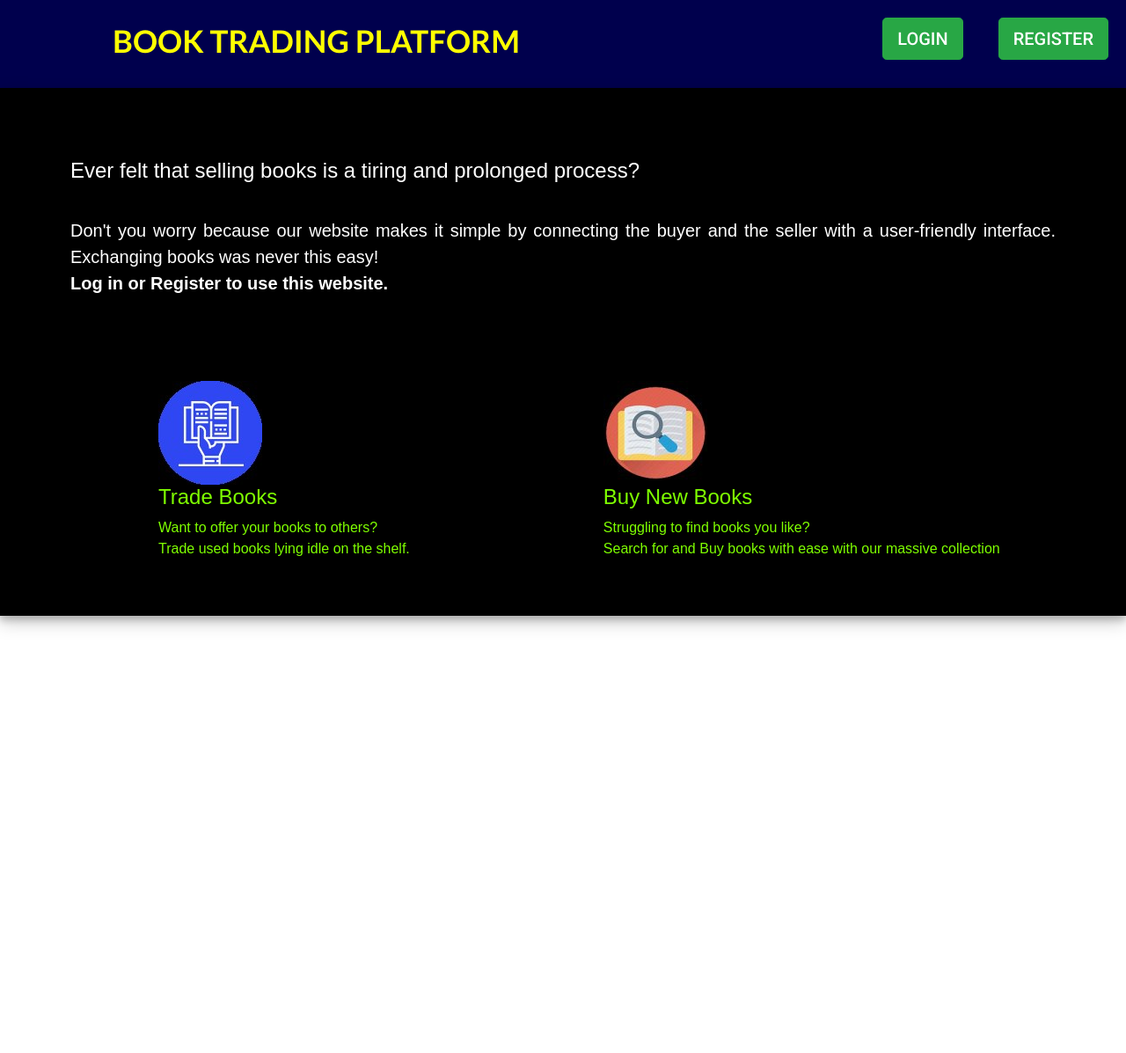
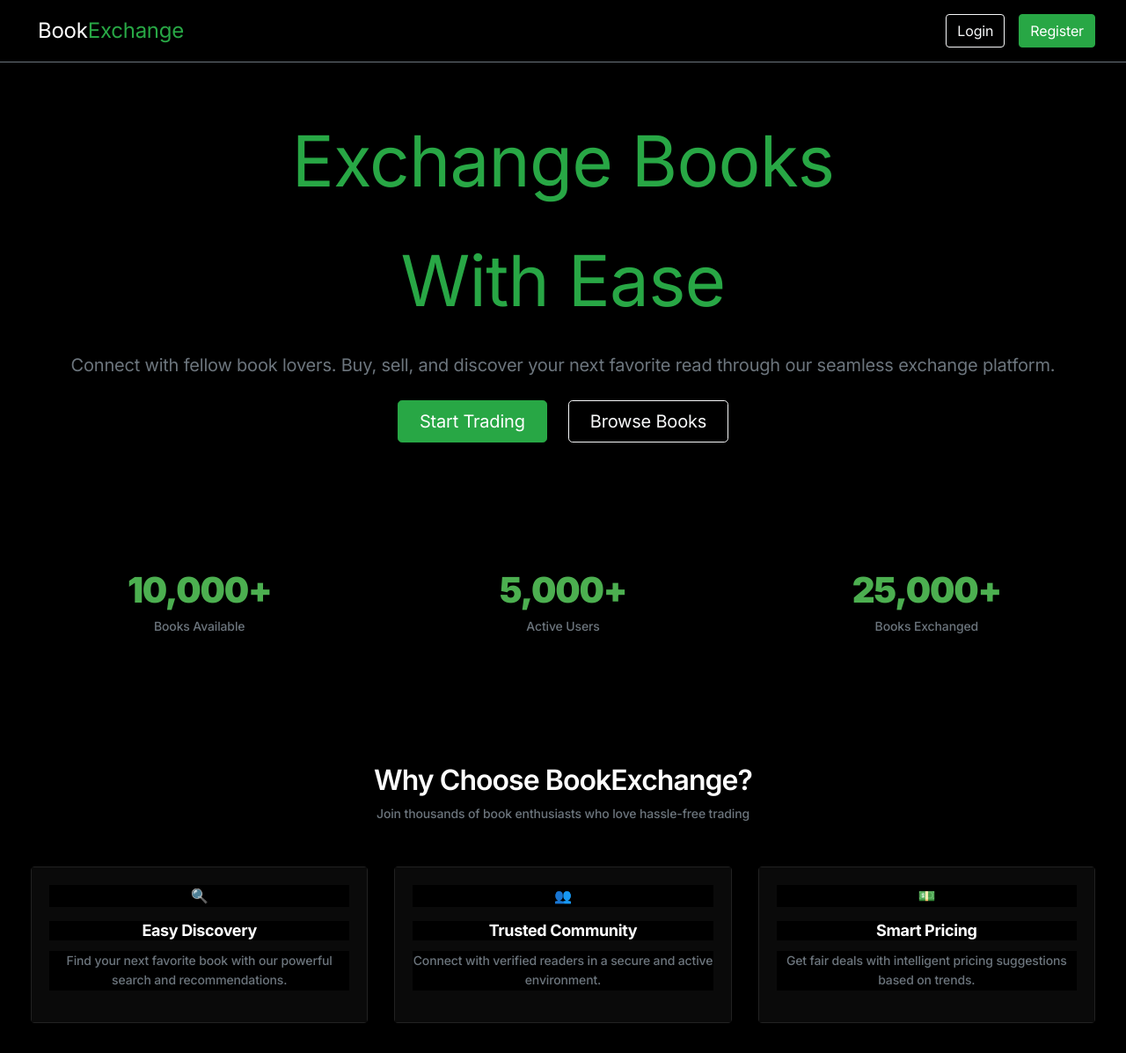
Before and after one commit to anirudh0806/BookFrontend, a React (Create React App) app: page / in a window 1280 px wide. Shown: the top 1197 px of the page at 88% size. Before the commit the page ends 800 px from the top, so only its background shows below. Built offline with nearby package versions, Linux system fonts and the light colour scheme.

Commit message:
Homepage

```diff
--- a/src/components/pages/Home.css
+++ b/src/components/pages/Home.css
@@ -1,55 +1,318 @@
+/* Import Inter Font */
+@import url("https://fonts.googleapis.com/css2?family=Inter:wght@400;500;600;700;800;900&display=swap");
 
-@import url('https://fonts.googleapis.com/css2?family=Roboto:wght@500&display=swap');
-@import url('https://fonts.googleapis.com/css2?family=Lato:wght@700&display=swap');
+/* Root Colors */
+:root {
+  --primary-green: #4caf50;
+  --primary-green-hover: #45a049;
+  --bg-black: #000000;
+  --bg-black-soft: #111111;
+  --bg-card: #0a0a0a;
+  --text-main: #ffffff;
+  --text-muted: #9ca3af;
+  --accent-muted: #6b7280;
+}
 
-.headerText
-{
-    font-family: 'Lato', sans-serif;
-    font-weight: bolder;
+/* GLOBAL FONT + RESET */
+body, html, p, span, div, h1, h2, h3, h4, h5, h6, a, button {
+  font-family: 'Inter', -apple-system, BlinkMacSystemFont, "Segoe UI", Roboto, "Helvetica Neue", Arial, sans-serif !important;
+  font-weight: 400;
+  line-height: 1.6;
+  letter-spacing: -0.01em;
+  background-color: var(--bg-black);
+  color: var(--text-main);
+  -webkit-font-smoothing: antialiased;
+  -moz-osx-font-smoothing: grayscale;
 }
-.buttoncomp{
-    font-family: 'Roboto', sans-serif;
-    font-size: 20px;
-	padding:10px;
-    margin:20px;
-    border-width:2px;
-    background-color:#49d390;
-    color:#01295C;
-    border-radius:20px;
-    float:right;
+
+/* HEADINGS */
+h1 {
+  font-size: 2.5rem;
+  font-weight: 900;
+  line-height: 1.1;
+  letter-spacing: -0.04em;
 }
-.buttoncomp:hover {
-    background-color: #E3132C;
-    color:yellow;
 
+h2 {
+  font-size: 2rem;
+  font-weight: 800;
+  line-height: 1.2;
+  letter-spacing: -0.03em;
+}
+
+h3 {
+  font-size: 1.75rem;
+  font-weight: 700;
+  line-height: 1.3;
+}
+
+h4 {
+  font-size: 1.5rem;
+  font-weight: 600;
+  line-height: 1.4;
+}
+
+h5 {
+  font-size: 1.25rem;
+  font-weight: 600;
+  line-height: 1.4;
+}
+
+h6 {
+  font-size: 1rem;
+  font-weight: 600;
+  line-height: 1.4;
+}
+
+/* TEXT UTILITIES */
+.text-lg { font-size: 1.125rem; }
+.text-sm { font-size: 0.875rem; }
+.text-xs { font-size: 0.75rem; }
+
+.text-muted {
+  color: var(--text-muted) !important;
+  font-weight: 500;
+  font-size: 0.875rem;
+}
+
+.text-white {
+  color: var(--text-main) !important;
+  font-weight: 600;
+}
+
+/* STATS */
+.stats-green {
+  color: var(--primary-green) !important;
+  font-weight: 900;
+  font-size: 2.5rem;
+  line-height: 1.1;
+  letter-spacing: -0.03em;
+  animation: countUp 0.6s ease-out;
+}
+
+/* BUTTONS */
+.btn {
+  font-family: 'Inter', sans-serif;
+  font-weight: 600;
+  font-size: 0.875rem;
+  padding: 0.5rem 1rem;
+  border-radius: 6px;
+  text-transform: none;
+  transition: all 0.2s ease;
+  border: none;
+}
+
+.btn-lg {
+  font-size: 1rem;
+  padding: 0.75rem 1.5rem;
+  font-weight: 600;
+}
+
+.btn-success {
+  background-color: var(--primary-green);
+  border-color: var(--primary-green);
+  color: #fff;
+}
+
+.btn-success:hover {
+  background-color: var(--primary-green-hover);
+  border-color: var(--primary-green-hover);
+  box-shadow: 0 8px 25px rgba(76, 175, 80, 0.3);
+  transform: translateY(-2px);
+}
+
+.btn-outline-light {
+  background-color: transparent;
+  border: 1px solid #fff;
+  color: #fff;
+}
+
+.btn-outline-light:hover {
+  background-color: var(--primary-green);
+  border-color: var(--primary-green);
+  color: #fff;
+  box-shadow: 0 8px 25px rgba(76, 175, 80, 0.3);
+  transform: translateY(-2px);
+}
+
+/* DISPLAY HEADINGS */
+.display-4 {
+  font-size: 3.5rem;
+  font-weight: 900;
+  line-height: 1.1;
+  letter-spacing: -0.05em;
+  color: #fff !important;
+  animation: fadeInUp 0.5s ease-in-out;
+}
+
+.lead {
+  font-size: 1.25rem;
+  font-weight: 400;
+  color: var(--text-muted) !important;
+  line-height: 1.6;
+  letter-spacing: -0.01em;
+}
+
+/* RESPONSIVE HEADINGS */
+@media (max-width: 768px) {
+  .display-4 { font-size: 2.5rem !important; }
+  .lead { font-size: 1.1rem !important; }
+}
+
+/* CARDS */
+.card {
+  background-color: var(--bg-card) !important;
+  border: 1px solid #222 !important;
+  border-radius: 8px;
+  box-shadow: 0 4px 12px rgba(0, 0, 0, 0.3);
+  transition: transform 0.2s ease, box-shadow 0.2s ease;
+}
+
+.card:hover {
+  transform: translateY(-2px);
+  box-shadow: 0 8px 24px rgba(0, 0, 0, 0.4);
+}
+
+.card-body {
+  padding: 1.5rem;
+  background-color: var(--bg-card) !important;
+}
+
+.card-title {
+  font-size: 1.125rem;
+  font-weight: 700;
+  letter-spacing: -0.02em;
+  margin-bottom: 0.5rem;
+  color: var(--text-main) !important;
+}
+
+.card-text {
+  font-size: 0.875rem;
+  line-height: 1.5;
+  color: var(--text-muted);
+}
+
+/* LAYOUT */
+.section-padding {
+  padding-top: 5rem;
+  padding-bottom: 5rem;
+  background-color: var(--bg-black) !important;
+}
+
+.bg-black,
+.bg-opacity-75,
+header,
+footer,
+section,
+.container,
+.row,
+.col-md-4 {
+  background-color: var(--bg-black) !important;
+}
+
+.bg-gradient {
+  background: linear-gradient(135deg, #000000 0%, #0a0a0a 100%) !important;
+}
+
+.container {
+  max-width: 1240px !important;
+  background-color: transparent !important;
+}
+
+/* HEADER & FOOTER */
+header {
+  border-bottom: 1px solid #333 !important;
+}
+
+footer {
+  border-top: 1px solid #333 !important;
+}
+
+header h1 {
+  display: flex !important;
+  align-items: center !important;
+  font-size: 1.5rem !important;
+  font-weight: 700 !important;
+  letter-spacing: -0.02em !important;
+}
+
+header h1 i {
+  font-size: 1.5rem !important;
+  margin-right: 0.5rem !important;
+}
+
+/* SPACING UTILITIES */
+.btn-spacing { margin-right: 1rem !important; }
+
+.hero-buttons {
+  display: flex;
+  flex-direction: column;
+  gap: 1.5rem;
+}
+
+@media (min-width: 576px) {
+  .hero-buttons {
+    flex-direction: row;
+    gap: 1rem;
   }
-.header{
-    /* border-radius:20px 20px 0px 0px; */
-    height:100px;
-    width:auto;
-    margin:0px auto;
-    background-color: #00004d;
-    color: aqua;
-    box-shadow: 0 5px 8px 0 rgba(0, 0, 0, 0.2), 0 7px 20px 0 rgba(0, 0, 0, 0.2);
+
+  .hero-buttons .btn {
+    width: auto;
+  }
 }
-.bodycomp{
-    background-color:aqua;
+
+/* OVERRIDES */
+.min-vh-100 {
+  background-color: var(--bg-black) !important;
 }
-.textcomp{
-    color:chartreuse;
-    text-align: justify;
+
+.border-secondary {
+  border-color: #333 !important;
 }
-.main{
-    /* background-color: black; */
-    margin: 0px auto;
-    width: auto;
-    height: 1650px;
-    box-shadow: 0 5px 8px 0 rgba(0, 0, 0, 0.2), 0 7px 20px 0 rgba(0, 0, 0, 0.2);
-    position: relative;
-    /* border-radius:0px 0px 20px 20px; */
-    height: 600px;
 
-    background-blend-mode: screen;
-    background-color:black;
+/* ACCESSIBILITY + SELECTION */
+::selection {
+  background-color: var(--primary-green);
+  color: white;
+}
 
+.btn:focus, .btn:focus-visible {
+  outline: 2px solid var(--primary-green);
+  outline-offset: 2px;
 }
+
+/* SMOOTH SCROLLING */
+html {
+  scroll-behavior: smooth;
+}
+
+/* ANIMATIONS */
+@keyframes countUp {
+  from {
+    opacity: 0;
+    transform: translateY(20px);
+  }
+  to {
+    opacity: 1;
+    transform: translateY(0);
+  }
+}
+
+@keyframes fadeInUp {
+  from {
+    opacity: 0;
+    transform: translateY(10px);
+  }
+  to {
+    opacity: 1;
+    transform: translateY(0);
+  }
+}
+.hero-heading {
+  font-size: 5rem;
+  font-weight:bolder;
+  letter-spacing: -0.05em;
+  line-height: 1.1;
+  color: #fff;
+  font-family: 'Inter', sans-serif;
+}
--- a/src/components/pages/Home.js
+++ b/src/components/pages/Home.js
@@ -1,76 +1,130 @@
- import React from "react";
-import {Link} from "react-router-dom";
-import "./Home.css";
-import lend from "./lend.jpg";
-import find from "./find.jpg";
+import React from "react";
+import { Link } from "react-router-dom";
+import 'bootstrap/dist/css/bootstrap.min.css';
+import './Home.css'; // Includes your updated black theme CSS
 
 function Home() {
   return (
+    <div className="bg-black text-white min-vh-100">
 
-      <div className="home">
-        <div className="header">
-        <h2 className="headerText" style={{
-              display:"inline-block",
-              marginTop:25,
-		        	marginLeft:"10%",
-		        	marginRight:0,
+      {/* Header */}
+      <header className="bg-black py-3 border-bottom border-secondary">
+        <div className="container d-flex justify-content-between align-items-center">
+          <h1 className="h3 mb-0 fw-bold d-flex align-items-center text-white">
+            <i className="bi bi-book text-success me-2"></i>
+            <span>Book<span className="text-success">Exchange</span></span>
+          </h1>
+          <div>
+            <Link to="/login" className="btn btn-outline-light mr-3">Login</Link>
+            <Link to="/register" className="btn btn-success">Register</Link>
+          </div>
 
-              fontWeight:"bold",
-              fontSize:"220%",
-               color: "yellow",
+        </div>
+      </header>
 
-            }}>BOOK TRADING PLATFORM</h2>
-        <Link to="/register">
-          <button type="button"  className="buttoncomp btn btn-success btn-lg" >REGISTER</button>
-          </Link>
+      {/* Hero Section */}
+      <section className="py-5 bg-black text-center section-padding">
+        <div className="container">
+          <h2 className="hero-heading fw-black text-white" >
+            <span className="text-success">Exchange Books</span> <span className="text-success d-block mt-2">With Ease</span>
+          </h2>
+          <p className="lead mt-3 text-muted">
+            Connect with fellow book lovers. Buy, sell, and discover your next favorite read through our seamless exchange platform.
+          </p>
+          <div className="mt-4 d-flex flex-column flex-sm-row justify-content-center align-items-center">
+  <Link to="/register" className="btn btn-success btn-lg px-4 py-2 mb-3 mb-sm-0 mr-sm-4">
+    Start Trading
+  </Link>
+  <Link to="/login" className="btn btn-outline-light btn-lg px-4 py-2">
+    Browse Books
+  </Link>
+</div>
 
-        <Link to="/login">
-          <button type="button"  className="buttoncomp btn btn-success btn-lg" >LOGIN</button>
 
-          </Link>
+
         </div>
-        <div className="main">
-          <div className="textcomp" style={{
-              padding:80,
-            }}>
-            <div style={{
+      </section>
 
-              color:"white",
-              fontSize:20,
-              textAlign:"justified",
-            }}><h4>Ever felt that selling books is a tiring and prolonged process?</h4><br/><p>Don't you worry because our website makes it simple by connecting the buyer and the seller with a user-friendly interface. Exchanging books was never this easy!<br></br><b>Log in or Register to use this website.</b><br></br></p></div>
+      {/* Stats Section */}
+      <section className="py-5 bg-black text-center">
+        <div className="container">
+          <div className="row gy-4">
+            <div className="col-md-4">
+              <h3 className="stats-green">10,000+</h3>
+              <p className="text-muted fw-semibold">Books Available</p>
+            </div>
+            <div className="col-md-4">
+              <h3 className="stats-green">5,000+</h3>
+              <p className="text-muted fw-semibold">Active Users</p>
+            </div>
+            <div className="col-md-4">
+              <h3 className="stats-green">25,000+</h3>
+              <p className="text-muted fw-semibold">Books Exchanged</p>
+            </div>
           </div>
-          <Link to="/login">
-          <div style={{
-            display:"inline-block",
-            position:"relative",
-            left:180,
+        </div>
+      </section>
 
-          }}>
-            <img src={lend} alt="image"/>
-            <h4 className="textcomp">Trade Books</h4>
-            <p className="textcomp">
-              Want to offer your books to others?<br/>Trade used books lying idle on the shelf.
-            </p>
+      {/* Features Section */}
+      <section className="section-padding bg-black">
+        <div className="container">
+          <div className="text-center mb-5">
+            <h2 className="fw-bold text-white">Why Choose BookExchange?</h2>
+            <p className="text-muted">Join thousands of book enthusiasts who love hassle-free trading</p>
           </div>
-          </Link>
+          <div className="row g-4">
+            <div className="col-md-4">
+              <div className="card h-100 text-center">
+                <div className="card-body">
+                  <div className="display-5 text-success mb-3">🔍</div>
+                  <h5 className="card-title fw-bold text-white">Easy Discovery</h5>
+                  <p className="text-muted">Find your next favorite book with our powerful search and recommendations.</p>
+                </div>
+              </div>
+            </div>
+            <div className="col-md-4">
+              <div className="card h-100 text-center">
+                <div className="card-body">
+                  <div className="display-5 text-success mb-3">👥</div>
+                  <h5 className="card-title fw-bold text-white">Trusted Community</h5>
+                  <p className="text-muted">Connect with verified readers in a secure and active environment.</p>
+                </div>
+              </div>
+            </div>
+            <div className="col-md-4">
+              <div className="card h-100 text-center">
+                <div className="card-body">
+                  <div className="display-5 text-success mb-3">💵</div>
+                  <h5 className="card-title fw-bold text-white">Smart Pricing</h5>
+                  <p className="text-muted">Get fair deals with intelligent pricing suggestions based on trends.</p>
+                </div>
+              </div>
+            </div>
+          </div>
+        </div>
+      </section>
 
-          <Link to="/login">
-          <div style={{
-            display:"inline-block",
-            position:"relative",
-            left:400,
-          }}>
-            <img src={find} alt="image"/>
-            <h4 className="textcomp">Buy New Books</h4>
-            <p className="textcomp">
-              Struggling to find books you like?<br/>Search for and Buy books with ease with our massive collection
-            </p>
+      {/* CTA Section */}
+      <section className="section-padding bg-gradient text-center">
+        <div className="container">
+          <h2 className="fw-bold text-white mb-3">Ready to Start Trading?</h2>
+          <p className="text-muted mb-4">Join our community and experience the easiest way to buy and sell books online.</p>
+          <Link to="/register" className="btn btn-success btn-lg px-5 py-3">Get Started Now</Link>
+        </div>
+      </section>
+
+      {/* Footer */}
+      <footer className="py-4 border-top border-secondary bg-black">
+        <div className="container d-flex flex-column flex-md-row justify-content-between align-items-center">
+          <div className="d-flex align-items-center mb-2 mb-md-0">
+            <i className="bi bi-book text-success me-2"></i>
+            <span className="fw-semibold text-white">BookExchange</span>
           </div>
-          </Link>
+          <small className="text-muted">© 2025 BookExchange. All rights reserved.</small>
         </div>
-      </div>
+      </footer>
+    </div>
+  );
+}
 
-  )
-}
 export default Home;
```
Also changed, not shown: package.json (+6 -1 lines), 1 other file (tests, documents, lock files or other folders).
